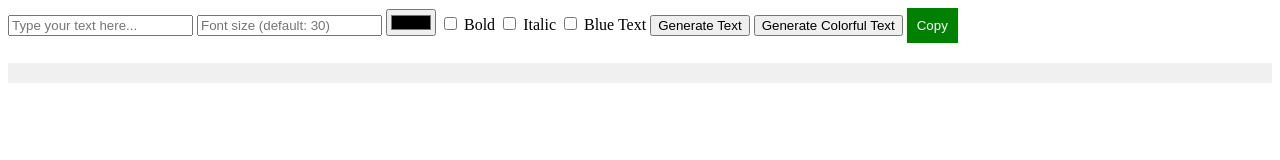
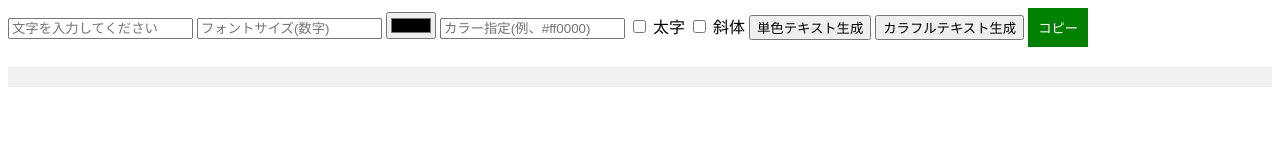
Before and after one commit to 831Stick/TextGenerater, a plain HTML site: page index.html in a window 1280 px wide. Drawn offline with Linux system fonts and the light colour scheme.

Commit message:
Update index.html

```diff
--- a/index.html
+++ b/index.html
@@ -18,15 +18,15 @@
     </style>
 </head>
 <body>
-    <input type="text" id="userInput" placeholder="Type your text here...">
-    <input type="number" id="fontSizeInput" placeholder="Font size (default: 30)">
+    <input type="text" id="userInput" placeholder="文字を入力してください">
+    <input type="number" id="fontSizeInput" placeholder="フォントサイズ(数字)">
     <input type="color" id="color" placeholder="Color">
-    <label><input type="checkbox" id="bold"> Bold</label>
-    <label><input type="checkbox" id="italic"> Italic</label>
-    <label><input type="checkbox" id="blueText"> Blue Text</label>
-    <button onclick="generateText()">Generate Text</button>
-    <button onclick="generateColorfulText()">Generate Colorful Text</button>
-    <button class="copy-button" onclick="copyToClipboard()">Copy</button>
+    <input type="text" id="colorCodeInput" placeholder="カラー指定(例、#ff0000)">
+    <label><input type="checkbox" id="bold"> 太字</label>
+    <label><input type="checkbox" id="italic"> 斜体</label>
+    <button onclick="generateText()">単色テキスト生成</button>
+    <button onclick="generateColorfulText()">カラフルテキスト生成</button>
+    <button class="copy-button" onclick="copyToClipboard()">コピー</button>
     <pre id="specialHtmlOutput" style="margin-top: 20px; background-color: #f0f0f0; padding: 10px;"></pre>
 
     <!-- Link to the external JavaScript file -->
```
